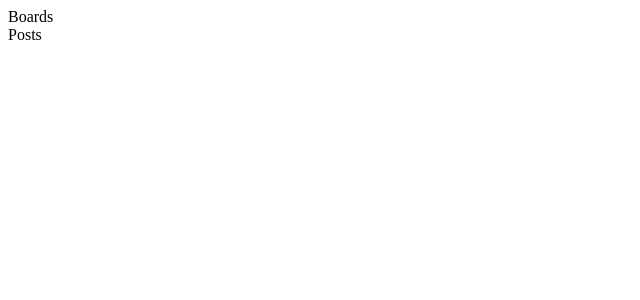
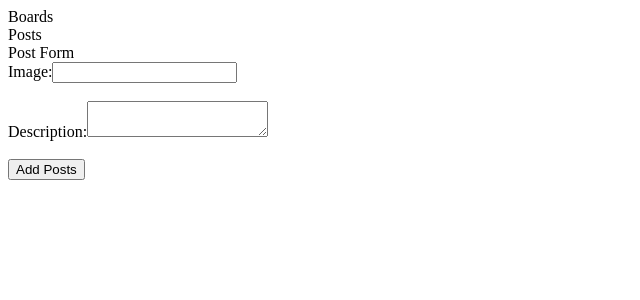
Before and after one commit to DSJR1284/my_app_client, a React (Create React App) app: page / in a window 1280 px wide. Shown: the top 300 px of the page, without its empty margins (0-640 px from the left). Built offline with nearby package versions, Linux system fonts and the light colour scheme; no server answers.

Commit message:
setting up routing, built and test post form

```diff
--- a/package.json
+++ b/package.json
@@ -9,6 +9,7 @@
     "react": "^17.0.2",
     "react-dom": "^17.0.2",
     "react-redux": "^7.2.6",
+    "react-router-dom": "^6.2.1",
     "react-scripts": "4.0.3",
     "redux": "^4.1.2",
     "redux-devtools-extension": "^2.13.9",
--- a/src/actions/postsActions.js
+++ b/src/actions/postsActions.js
@@ -5,3 +5,15 @@ export const fetchPosts = () => {
         .then(posts => dispatch({ type: 'FETCH_POSTS', payload: posts}))
     }
 }
+
+export const addPost = (post) => {
+    return dispatch => {
+        fetch('http://127.0.0.1:3000/posts', {
+            method: 'POST',
+            body: JSON.stringify(post),
+            headers: { 'Content-Type': 'application/json'}
+        })
+        .then(resp => resp.json())
+        .then(post => dispatch({ type: 'ADD_POST', payload: post}))
+    }
+}
--- a/src/components/PostsContainer.js
+++ b/src/components/PostsContainer.js
@@ -2,6 +2,7 @@ import React, { Component } from 'react'
 import { connect } from 'react-redux'
 
 import {fetchPosts} from '../actions/postsActions'
+import PostsForm from './PostsForm'
 
 class PostsContainer extends Component {
 
@@ -13,6 +14,7 @@ render() {
         return (
             <div>
                 Posts
+                <PostsForm />
             </div>
         )
     }
--- a/src/components/PostsForm.js
+++ b/src/components/PostsForm.js
@@ -1,29 +1,45 @@
 import React, { Component } from 'react'
+import {connect} from 'react-redux'
+
+import { addPost} from '../actions/postsActions'
 
 class PostsForm extends Component {
 
     state = {
         image: "",
         description: "",
-        board_id: ""
+        board_id: 1
+    }
+
+    handleChange = (e)=> {
+        const {name, value } = e.target
+        this.setState({
+            [name]: value
+        })
+    }
+
+    handleSubmit = (e) => {
+        e.preventDefault()
+        this.props.addPost(this.state)
     }
 
     render() {
         return (
             <div>
                 Post Form
-                <form>
+                <form onSubmit={this.handleSubmit}>
                 <label>Image:</label>
                     <input type='text' value={this.state.image} onChange={this.handleChange} name="image" />
-                <br />
+                <br /> <br />
                 <label>Description:</label>
-                    <input type='text' value={this.state.description} onChange={this.handleChange} name="description" />
-                <br />
+                    <textarea type='text' value={this.state.description} onChange={this.handleChange} name="description" />
+                <br /><br />
                 <input type='submit' value="Add Posts" />
+                <input type="hidden" value={this.state.board_id} name="board_id"/>
                 </form>
             </div>
         )
     }
 }
 
-export default PostsForm;
+export default connect(null,{addPost})(PostsForm);
--- a/src/reducers/postsReducer.js
+++ b/src/reducers/postsReducer.js
@@ -2,6 +2,8 @@ export const postsReducer = (state = [], action) => {
     switch(action.type){
         case 'FETCH_POSTS':
             return action.payload
+        case 'ADD_POST':
+            return [...state, action.payload]
             default:
                 return state
     }
```
Also changed, not shown: 1 other file (tests, documents, lock files or other folders).
